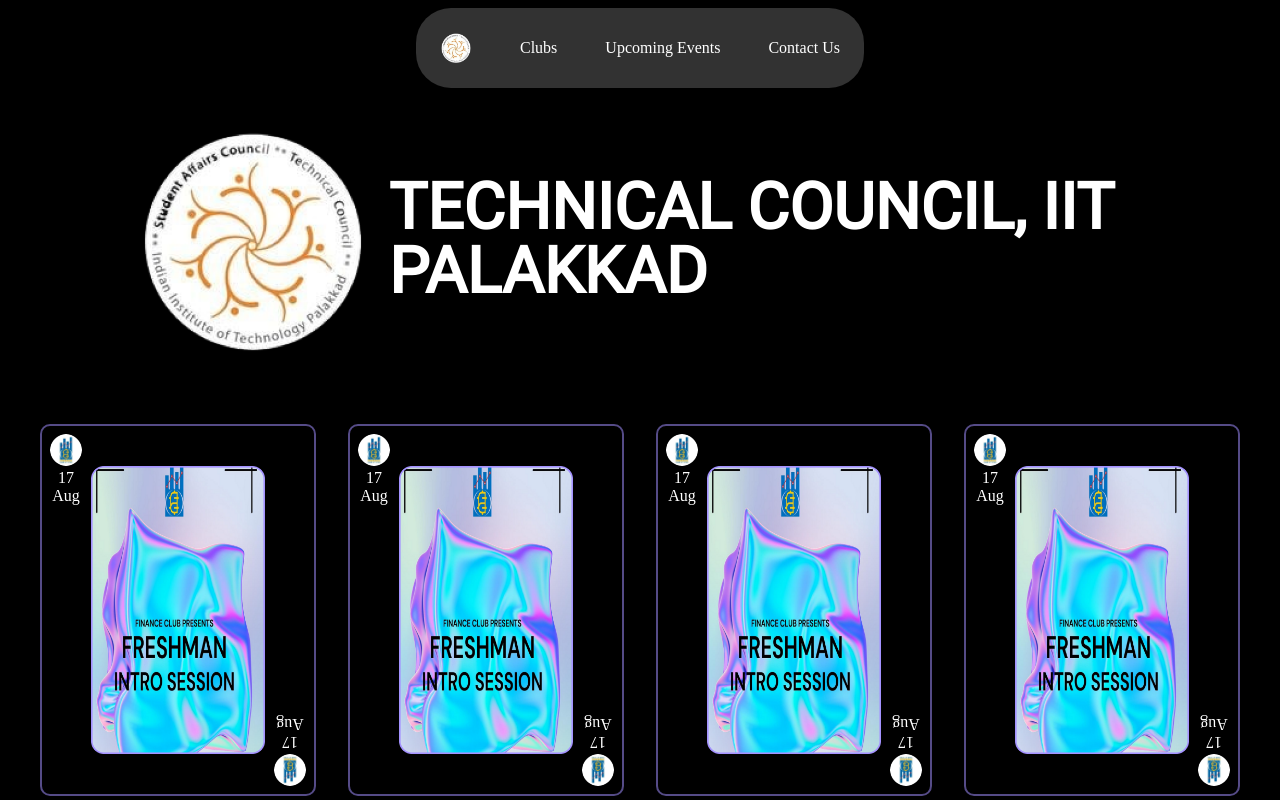
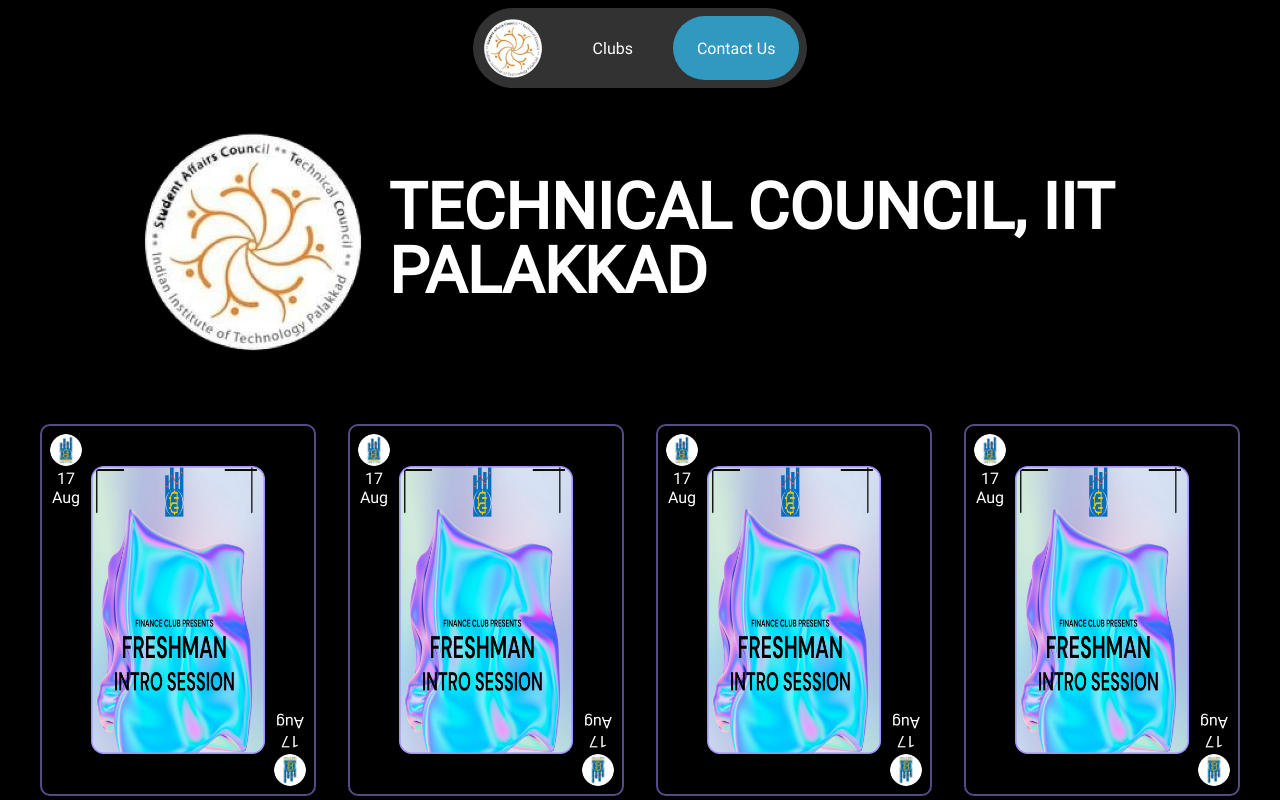
Before and after one commit to hemant030406/tech_council-iitpkd, a SvelteKit app: page / in a window 1280 px wide. Shown: the top 800 px of the page. Built offline with nearby package versions, Linux system fonts and the light colour scheme.

Commit message:
contact us added

```diff
--- a/package.json
+++ b/package.json
@@ -11,7 +11,7 @@
 	"devDependencies": {
 		"@fontsource/fira-mono": "^5.0.0",
 		"@neoconfetti/svelte": "^2.0.0",
-		"@sveltejs/adapter-auto": "^3.0.0",
+		"@sveltejs/adapter-auto": "^3.2.5",
 		"@sveltejs/kit": "^2.0.0",
 		"@sveltejs/vite-plugin-svelte": "^3.0.0",
 		"svelte": "^4.2.7",
--- a/src/app.html
+++ b/src/app.html
@@ -25,4 +25,8 @@
       url('%sveltekit.assets%/fonts/Roboto-Regular.ttf') format('svg');
     /* Legacy iOS */
 }
+body{
+
+	font-family: "Roboto";
+}
 </style>
--- a/src/lib/components/Nav.svelte
+++ b/src/lib/components/Nav.svelte
@@ -2,40 +2,36 @@
     import logo from "$lib/assets/sacLogo.png";
     import { onMount } from "svelte";
     var ele: HTMLElement;
-    const handleClick = (e: Event) => {
-        let others = document.getElementsByTagName("a");
-        for (let i = 0; i < others.length; i++) {
-            (others[i] as HTMLElement).style.backgroundColor = "#323232";
-        }
-        ele = e.target as HTMLElement;
-        if (ele.classList[0] != "logo-container") {
-            ele.style.backgroundColor = "#3199c0";
-        }
-    };
-    onMount(() => {
-        let url = window.location.pathname.slice(1);
-        if(url){
-            let ele = document.querySelector(`.${url}`) as HTMLElement;
-            ele.style.backgroundColor = "#3199c0";
-        }
-    });
+    // const handleClick = (e: Event) => {
+    //     let others = document.getElementsByTagName("a");
+    //     for (let i = 0; i < others.length; i++) {
+    //         (others[i] as HTMLElement).style.backgroundColor = "#323232";
+    //     }
+    //     ele = e.target as HTMLElement;
+    //     if (ele.classList[0] != "logo-container") {
+    //         ele.style.backgroundColor = "#3199c0";
+    //     }
+    // };
+    // onMount(() => {
+    //     let url = window.location.pathname.slice(1);
+    //     if(url){
+    //         console.log(url)
+    //         let ele = document.querySelector(`.${url}`) as HTMLElement;
+    //         ele.style.backgroundColor = "#3199c0";
+    //     }
+    // });
 </script>
 
 <div class="navholder">
     <div class="navbar">
-        <a href="/" class="logo" on:click={handleClick}>
+        <a href="/" class="logo">
             <div
                 class="logo-container"
                 style="background-image: url({logo});"
             ></div>
         </a>
-        <a href="/clubs" class="clubs" on:click={handleClick}>Clubs</a>
-        <a
-            href="/upcoming_events"
-            class="upcoming_events"
-            on:click={handleClick}>Upcoming Events</a
-        >
-        <a href="/contact_us" class="contact_us" on:click={handleClick}
+        <a href="/clubs" class="clubs">Clubs</a>
+        <a href="/contact_us" class="contact_us"
             >Contact Us</a
         >
     </div>
@@ -57,18 +53,31 @@
         width: fit-content;
         background: #323232;
         color: white;
-        border-radius: 35px;
+        border-radius: 45px;
     }
     .navbar a {
         text-decoration: none;
         color: white;
-        margin: 1rem;
+        margin-inline: 1rem;
     }
     .logo-container {
         background-size: contain;
         background-position: center;
         background-repeat: no-repeat;
-        width: 2rem;
-        height: 2rem;
+        width: 4rem;
+        aspect-ratio: 1;
+    }
+    .logo{
+        margin-left: 0 !important;
+        overflow: hidden;
+    }
+    .contact_us {
+        background-color: #3199c0;
+        height: 3rem;
+        display: flex;
+        place-items: center;
+        padding-inline: 1.5rem;
+        border-radius: 35px;
+        margin-right: 0.5rem !important;
     }
 </style>
--- a/src/routes/+layout.svelte
+++ b/src/routes/+layout.svelte
@@ -3,7 +3,7 @@
 </script>
 
 <main>
-	<Nav />
+	<Nav/>
 	<slot />
 </main>
 
--- a/src/routes/+page.svelte
+++ b/src/routes/+page.svelte
@@ -85,7 +85,6 @@
 		font-size: 400%;
 		line-height: 1;
 		width: 60%;
-		font-family: "Roboto";
 	}
 
 	@media (max-width: 650px){
--- a/src/routes/contact_us/+page.svelte
+++ b/src/routes/contact_us/+page.svelte
@@ -1 +1,58 @@
-<h1>contact_us</h1>
+<main>
+    <h1>About Us</h1>
+    <p>Lorem ipsum, dolor sit amet consectetur adipisicing elit. Sunt placeat nihil repudiandae saepe ea accusantium quisquam consequatur voluptas velit error vel amet, ad fugiat? Ab dolores neque nostrum quia deleniti saepe pariatur? Vitae aspernatur modi optio sint recusandae obcaecati nobis doloribus eveniet nihil magni, consequatur distinctio accusamus quos unde soluta minus assumenda placeat enim tenetur non perferendis fuga ut! Architecto possimus non odit est voluptatem rem. Fugit, aperiam. Consectetur minus alias, odit, suscipit voluptatem reprehenderit architecto delectus rerum animi doloribus, neque sint. Blanditiis eveniet voluptatibus soluta eius libero, consequatur, hic ut molestiae dicta ea ratione veniam modi sit debitis vel?</p>
+    <div class="secretaries">
+        <div class="sec">
+            <figure>
+                <img src="https://www.actuia.com/wp-content/uploads/2019/07/sam-altman.jpg" alt="Technical Secretary">
+                <figcaption>Technical Affairs Seceretary</figcaption>
+            </figure>
+        </div>
+        <div class="dsec">
+            <figure>
+                <img src="https://www.actuia.com/wp-content/uploads/2019/07/sam-altman.jpg" alt="Deputy Technical Secretary">
+                <figcaption>Deputy Technical Affairs Seceretary</figcaption>
+            </figure>
+        </div>
+    </div>
+    <h1>Contact Us</h1>
+    <p>You can contact us at the following links</p>
+    <p>Email:
+        <a href="mailto:sec_tech@iitpkd.ac.in">sec_tech@iitpkd.ac.in</a>
+    </p>
+    <p>Instagram:
+        <a href="https://www.instagram.com/tech.iitpkd">@tech.iitpkd</a>
+    </p>
+</main>
+
+<style>
+    main {
+        --w: 70%;
+        width: var(--w);
+        margin-left: calc((100% - var(--w)) / 2);
+    }
+    img {
+        width: 15rem;
+        aspect-ratio: 1;
+        border-radius: 100vh;
+    }
+    .secretaries {
+        display: flex;
+        width: 100%;
+        justify-content: center;
+    }
+    figure {
+        display: flex;
+        flex-direction: column;
+        align-items: center;
+        width: min-content;
+        text-align: center;
+    }
+    figcaption {
+        margin-top: 1em;
+        font-weight: bold;
+    }
+    a {
+        color: rgb(178, 178, 255);
+    }
+</style>
```
Also changed, not shown: 1 other file (tests, documents, lock files or other folders).
